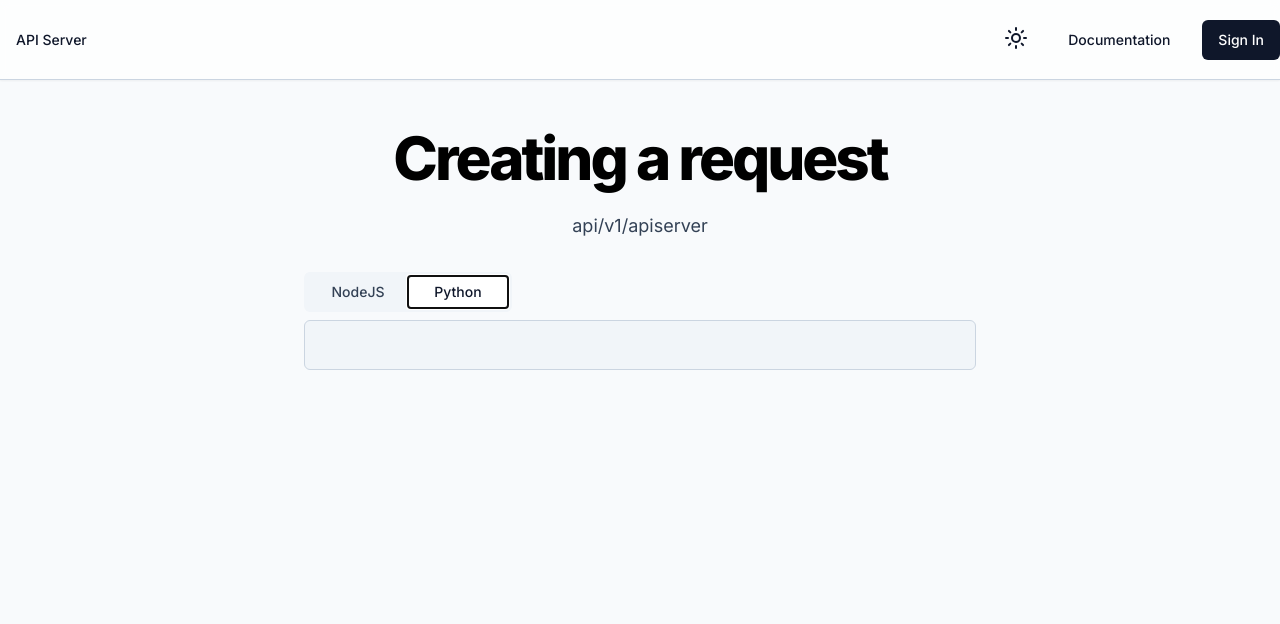
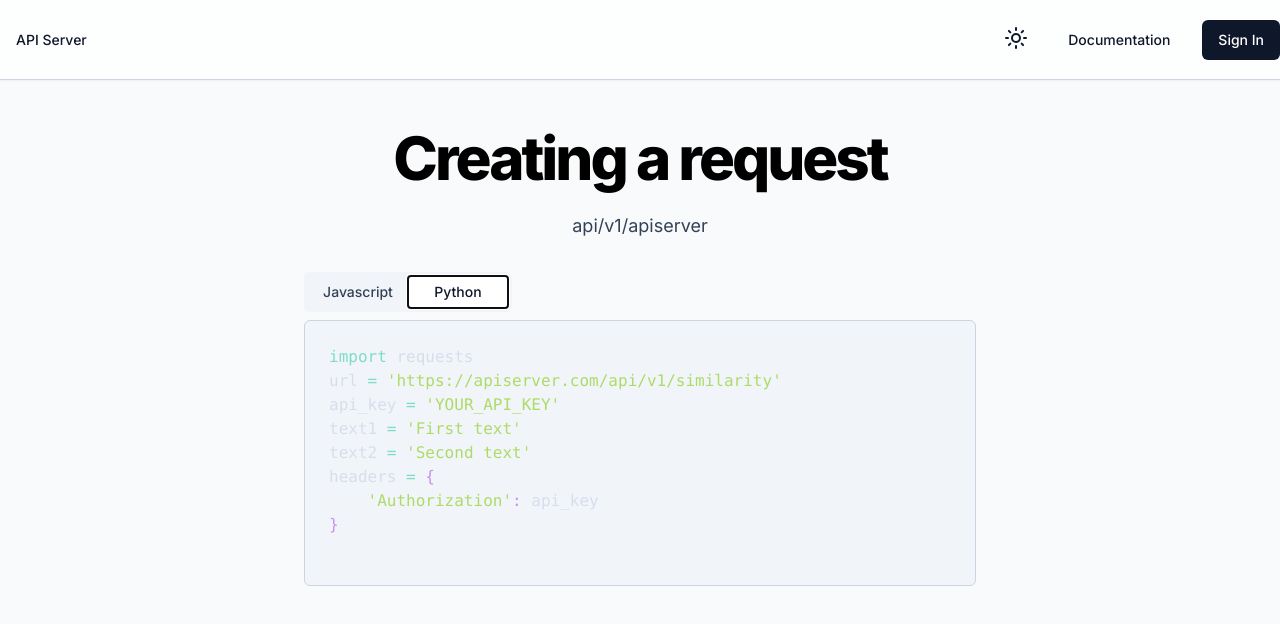
Before and after one commit to ZetsuX/comparexter-api-server, a Next.js app: page /documentation in a window 1280 px wide. Both pictures are taken after a click on the tab "Python". Shown: the top 624 px of the page. Built offline with nearby package versions, Linux system fonts and the light colour scheme; no server answers.

Commit message:
feat: add animation simple bar to docs code

```diff
--- a/src/app/(docs)/documentation/page.tsx
+++ b/src/app/(docs)/documentation/page.tsx
@@ -4,6 +4,8 @@ import { Metadata } from "next";
 import Heading1 from "@/components/ui/Heading1";
 import Paragraph from "@/components/ui/Paragraph";
 import DocsTab from "@/components/DocsTab";
+
+import "simplebar-react/dist/simplebar.min.css";
 
 export const metadata: Metadata = {
     title: "API Server | Documentation",
--- a/src/components/DocsTab.tsx
+++ b/src/components/DocsTab.tsx
@@ -1,21 +1,28 @@
-import React, { FC } from "react";
+"use client";
+
+import { FC } from "react";
 import { Tabs, TabsList, TabsTrigger, TabsContent } from "@/ui/Tabs";
-// import { SimpleBar } from "simplebar-react";
-import { jsCode } from "@/utils/documentation-code";
+import SimpleBar from "simplebar-react";
+import { jsCode, pyCode } from "@/utils/documentation-code";
 import Code from "@/ui/Code";
 
 const DocsTab: FC = () => {
     return (
         <Tabs defaultValue="js" className="max-w-2xl w-full">
             <TabsList>
-                <TabsTrigger value="js">NodeJS</TabsTrigger>
+                <TabsTrigger value="js">Javascript</TabsTrigger>
                 <TabsTrigger value="py">Python</TabsTrigger>
             </TabsList>
             <TabsContent value="js">
-                {/* <SimpleBar></SimpleBar> */}
-                <Code language="javascript" code={jsCode} showed />
+                <SimpleBar forceVisible="y">
+                    <Code language="javascript" code={jsCode} showed animated />
+                </SimpleBar>
             </TabsContent>
-            <TabsContent value="py"></TabsContent>
+            <TabsContent value="py">
+                <SimpleBar forceVisible="y">
+                    <Code language="python" code={pyCode} showed animated />
+                </SimpleBar>
+            </TabsContent>
         </Tabs>
     );
 };
--- a/src/styles/globals.css
+++ b/src/styles/globals.css
@@ -9,3 +9,7 @@
 .three-d {
     text-shadow: none;
 }
+
+.dark .simplebar-scrollbar::before {
+    background-color: whitesmoke;
+}
```
